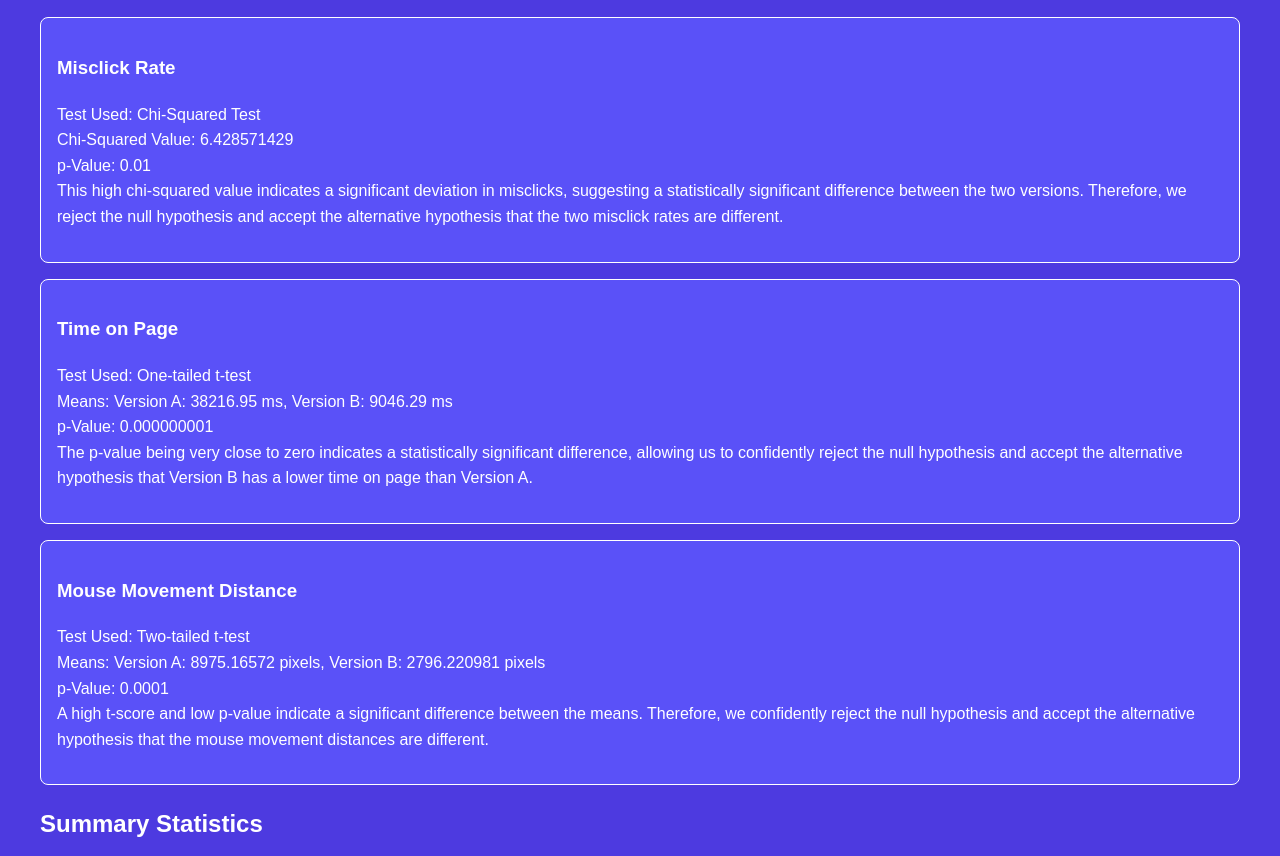
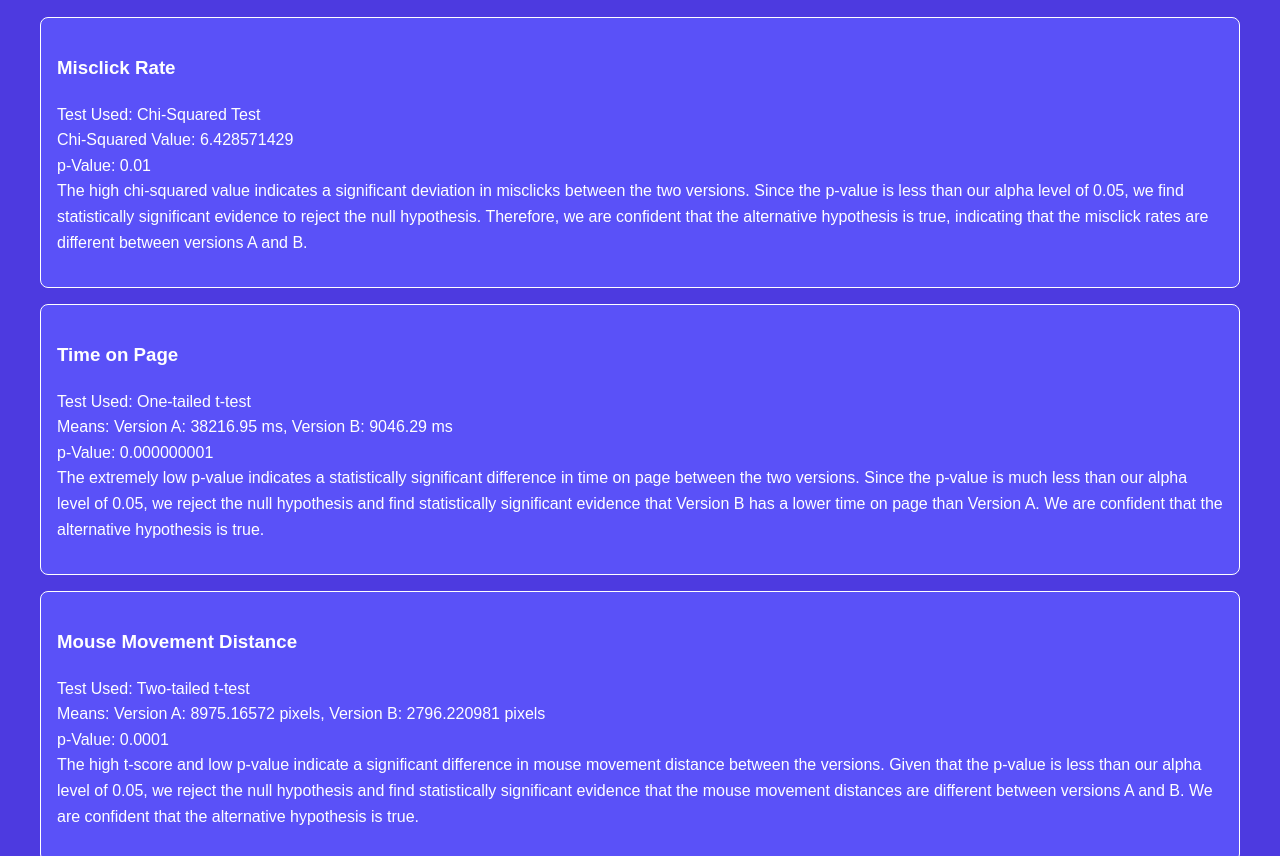
Before and after one commit to fvavro/ab-testing, a plain HTML site: page index.html in a window 1280 px wide. Shown: the part 2620-3476 px from the top of the page. Drawn offline with Linux system fonts and the light colour scheme.

Commit message:
fixed statistical analysis

```diff
--- a/index.html
+++ b/index.html
@@ -90,7 +90,7 @@
                 <p>Test Used: Chi-Squared Test<br>
                 Chi-Squared Value: 6.428571429<br>
                 p-Value: 0.01<br>
-                This high chi-squared value indicates a significant deviation in misclicks, suggesting a statistically significant difference between the two versions. Therefore, we reject the null hypothesis and accept the alternative hypothesis that the two misclick rates are different.</p>
+                The high chi-squared value indicates a significant deviation in misclicks between the two versions. Since the p-value is less than our alpha level of 0.05, we find statistically significant evidence to reject the null hypothesis. Therefore, we are confident that the alternative hypothesis is true, indicating that the misclick rates are different between versions A and B.</p>
             </div>
 
             <div class="box">
@@ -98,7 +98,7 @@
                 <p>Test Used: One-tailed t-test<br>
                 Means: Version A: 38216.95 ms, Version B: 9046.29 ms<br>
                 p-Value: 0.000000001<br>
-                The p-value being very close to zero indicates a statistically significant difference, allowing us to confidently reject the null hypothesis and accept the alternative hypothesis that Version B has a lower time on page than Version A.</p>
+                The extremely low p-value indicates a statistically significant difference in time on page between the two versions. Since the p-value is much less than our alpha level of 0.05, we reject the null hypothesis and find statistically significant evidence that Version B has a lower time on page than Version A. We are confident that the alternative hypothesis is true.</p>
             </div>
 
             <div class="box">
@@ -106,7 +106,7 @@
                 <p>Test Used: Two-tailed t-test<br>
                 Means: Version A: 8975.16572 pixels, Version B: 2796.220981 pixels<br>
                 p-Value: 0.0001<br>
-                A high t-score and low p-value indicate a significant difference between the means. Therefore, we confidently reject the null hypothesis and accept the alternative hypothesis that the mouse movement distances are different.</p>
+                The high t-score and low p-value indicate a significant difference in mouse movement distance between the versions. Given that the p-value is less than our alpha level of 0.05, we reject the null hypothesis and find statistically significant evidence that the mouse movement distances are different between versions A and B. We are confident that the alternative hypothesis is true.</p>
             </div>
 
             <section id="summary-statistics">
```
Also changed, not shown: 1 other file.
